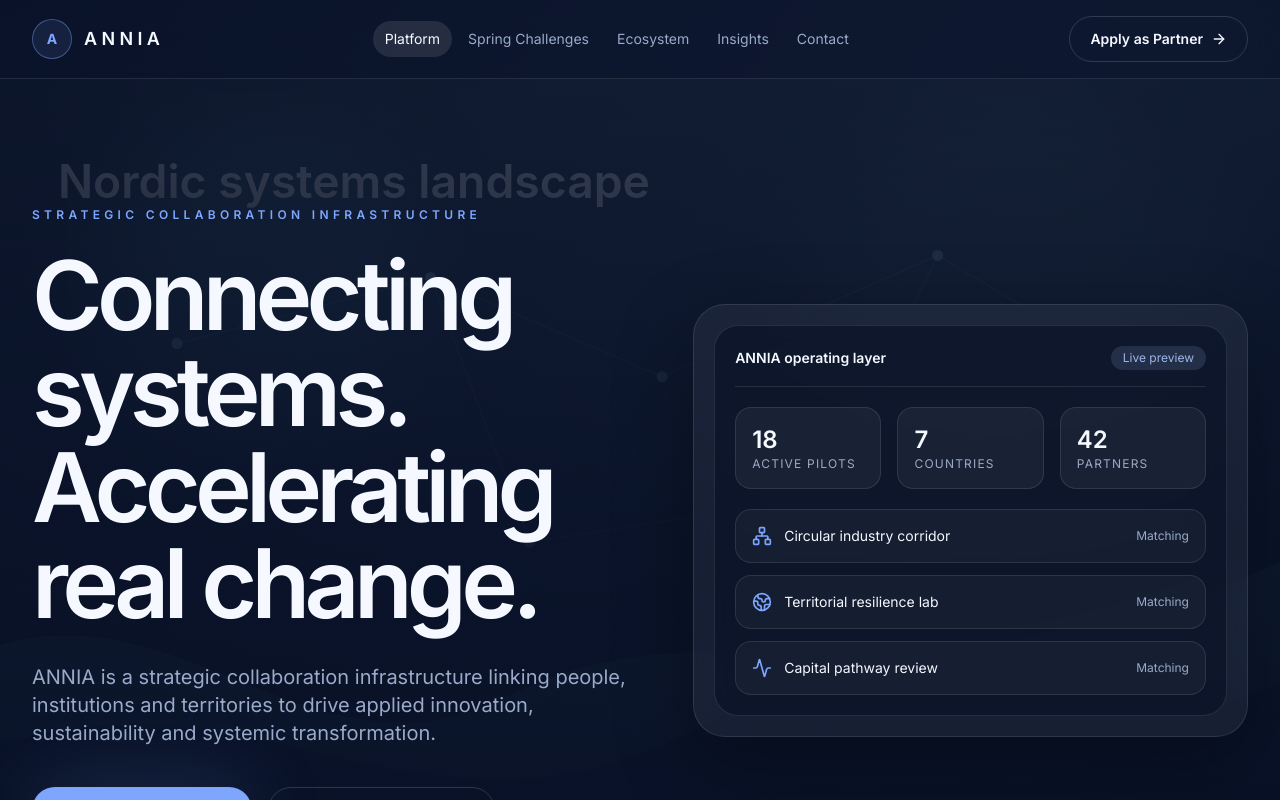
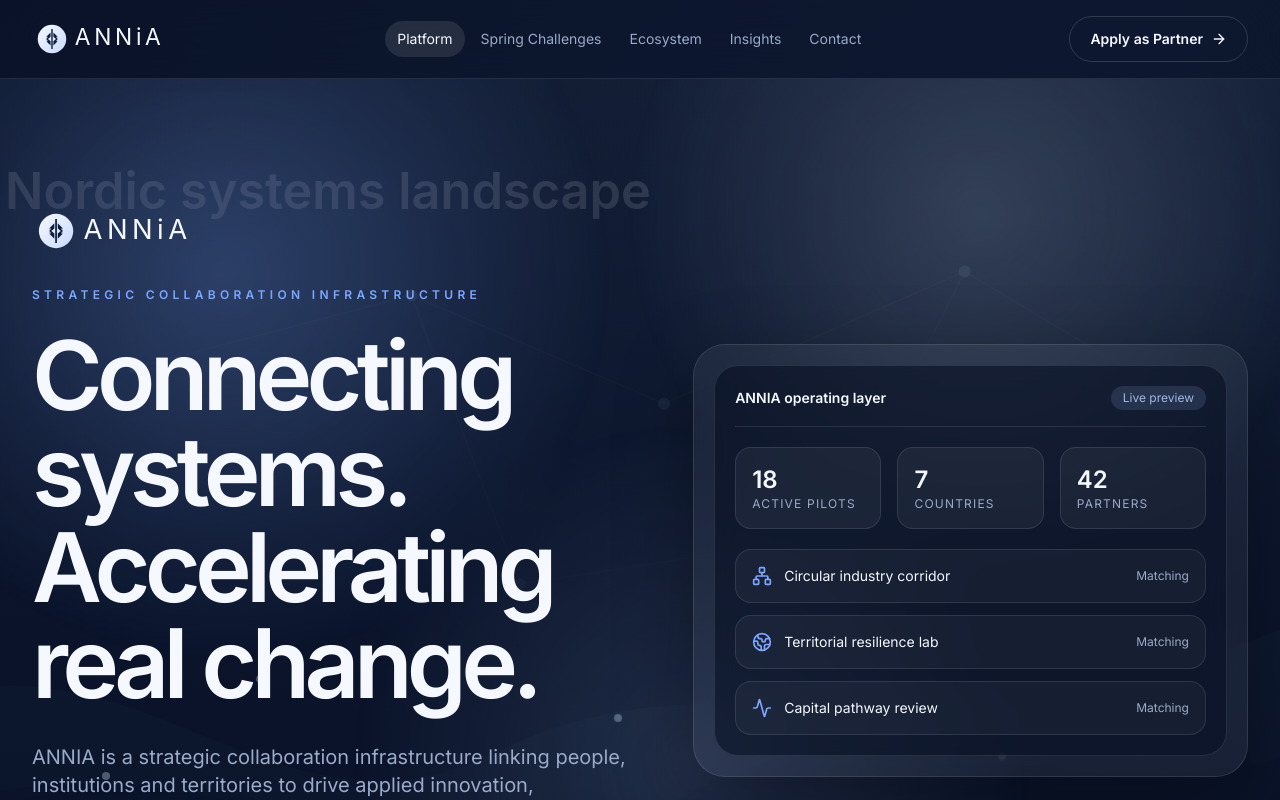
Before and after one commit to MaigomAS/annia.no, a React (Vite) app: page / in a window 1280 px wide. Shown: the top 800 px of the page. Built offline with nearby package versions, Linux system fonts and the light colour scheme.

Commit message:
Integrate ANNIA logo and animated mesh hero refresh

```diff
--- a/src/components/Hero.tsx
+++ b/src/components/Hero.tsx
@@ -3,13 +3,40 @@
 import { CTAButton } from './CTAButton'
 import { GlassPanel } from './GlassPanel'
 
+const meshNodes = [
+  { x: '8%', y: '72%', size: 'h-2 w-2', delay: 0.1 },
+  { x: '20%', y: '62%', size: 'h-2 w-2', delay: 0.2 },
+  { x: '35%', y: '78%', size: 'h-3 w-3', delay: 0.35 },
+  { x: '48%', y: '66%', size: 'h-2 w-2', delay: 0.25 },
+  { x: '62%', y: '84%', size: 'h-3 w-3', delay: 0.4 },
+  { x: '78%', y: '70%', size: 'h-2 w-2', delay: 0.3 },
+  { x: '88%', y: '82%', size: 'h-2 w-2', delay: 0.5 },
+]
+
 export function Hero() {
   return (
     <section className="relative overflow-hidden px-5 py-24 lg:px-8 lg:py-32">
-      <div className="absolute inset-0 bg-[url('/assets/hero/fjord-network.svg')] bg-cover bg-center opacity-25" />
-      <div className="absolute inset-0 bg-gradient-to-b from-midnight/40 via-midnight/80 to-midnight" />
+      <div className="absolute inset-0 bg-[url('/assets/hero/fjord-network.svg')] bg-cover bg-center opacity-20" />
+      <div className="absolute inset-0 bg-gradient-to-b from-midnight/30 via-midnight/75 to-midnight" />
+      <div className="hero-mesh absolute inset-0 opacity-80" aria-hidden="true" />
+      <svg className="absolute bottom-0 left-0 h-[44%] w-full opacity-70" aria-hidden="true" viewBox="0 0 1440 420" fill="none">
+        <path d="M0 360L220 260L460 318L700 210L980 280L1220 230L1440 300" stroke="#7EA6FF" strokeOpacity=".45" />
+        <path d="M0 392L200 302L460 355L750 250L960 340L1240 280L1440 360" stroke="#D7E7FF" strokeOpacity=".36" />
+      </svg>
+
+      {meshNodes.map((node) => (
+        <motion.span
+          key={`${node.x}-${node.y}`}
+          className={`absolute ${node.size} rounded-full bg-arctic/90 shadow-glow`}
+          style={{ left: node.x, top: node.y }}
+          animate={{ opacity: [0.35, 1, 0.35], scale: [1, 1.2, 1] }}
+          transition={{ duration: 3.4, repeat: Infinity, delay: node.delay }}
+        />
+      ))}
+
       <div className="relative mx-auto grid max-w-7xl items-center gap-12 lg:grid-cols-[1.05fr_.95fr]">
         <motion.div initial={{ opacity: 0, y: 24 }} animate={{ opacity: 1, y: 0 }} transition={{ duration: 0.8 }}>
+          <motion.img src="/assets/brand/annia-logo.svg" alt="ANNIA" className="mb-8 h-12 w-auto" initial={{ opacity: 0, y: -8 }} animate={{ opacity: 1, y: 0 }} transition={{ duration: 0.7, delay: 0.2 }} />
           <p className="mb-6 text-xs font-semibold uppercase tracking-[0.36em] text-cyanMist">Strategic collaboration infrastructure</p>
           <h1 className="max-w-5xl text-5xl font-semibold tracking-[-0.06em] text-bone md:text-7xl lg:text-8xl">Connecting systems. Accelerating real change.</h1>
           <p className="mt-8 max-w-2xl text-lg leading-8 text-steel md:text-xl">ANNIA is a strategic collaboration infrastructure linking people, institutions and territories to drive applied innovation, sustainability and systemic transformation.</p>
--- a/src/components/Navbar.tsx
+++ b/src/components/Navbar.tsx
@@ -19,8 +19,7 @@
     <header className="sticky top-0 z-50 border-b border-white/10 bg-midnight/70 backdrop-blur-2xl">
       <nav className="mx-auto flex max-w-7xl items-center justify-between px-5 py-4 lg:px-8" aria-label="Primary navigation">
         <NavLink to="/" className="flex items-center gap-3" aria-label="ANNIA home">
-          <span className="flex h-10 w-10 items-center justify-center rounded-full border border-cyanMist/40 bg-cyanMist/10 text-sm font-bold text-cyanMist">A</span>
-          <span className="text-lg font-semibold tracking-[0.24em] text-bone">ANNIA</span>
+          <img src="/assets/brand/annia-logo.svg" alt="ANNIA" className="h-10 w-auto" />
         </NavLink>
         <div className="hidden items-center gap-1 lg:flex">
           {links.map((link) => <NavLink key={link.to} to={link.to} className={linkClass}>{link.label}</NavLink>)}
@@ -32,6 +31,7 @@
       </nav>
       {open ? (
         <div id="mobile-menu" className="border-t border-white/10 px-5 py-4 lg:hidden">
+          <div className="mb-4"><img src="/assets/brand/annia-logo.svg" alt="ANNIA" className="h-9 w-auto" /></div>
           <div className="flex flex-col gap-2">
             {links.map((link) => <NavLink key={link.to} to={link.to} className={linkClass} onClick={() => setOpen(false)}>{link.label}</NavLink>)}
           </div>
--- a/src/styles.css
+++ b/src/styles.css
@@ -29,3 +29,16 @@
 textarea {
   font: inherit;
 }
+
+.hero-mesh {
+  background:
+    radial-gradient(circle at 18% 22%, rgba(126, 166, 255, 0.32), transparent 30%),
+    radial-gradient(circle at 76% 16%, rgba(215, 231, 255, 0.2), transparent 28%),
+    radial-gradient(circle at 54% 72%, rgba(155, 183, 232, 0.2), transparent 35%);
+  animation: meshDrift 14s ease-in-out infinite alternate;
+}
+
+@keyframes meshDrift {
+  0% { transform: translate3d(0, 0, 0) scale(1); }
+  100% { transform: translate3d(0, -2.5%, 0) scale(1.04); }
+}
```
Also changed, not shown: public/assets/brand/annia-logo.svg (added).
